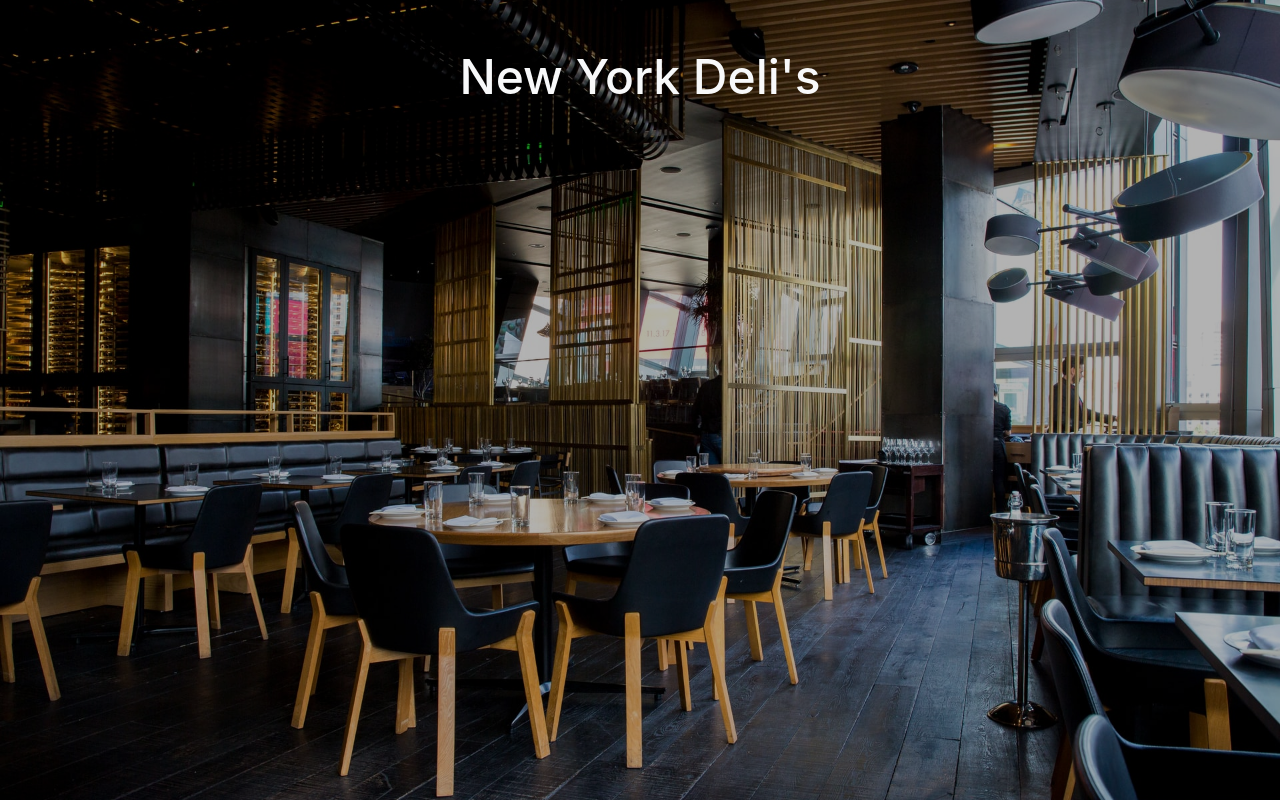
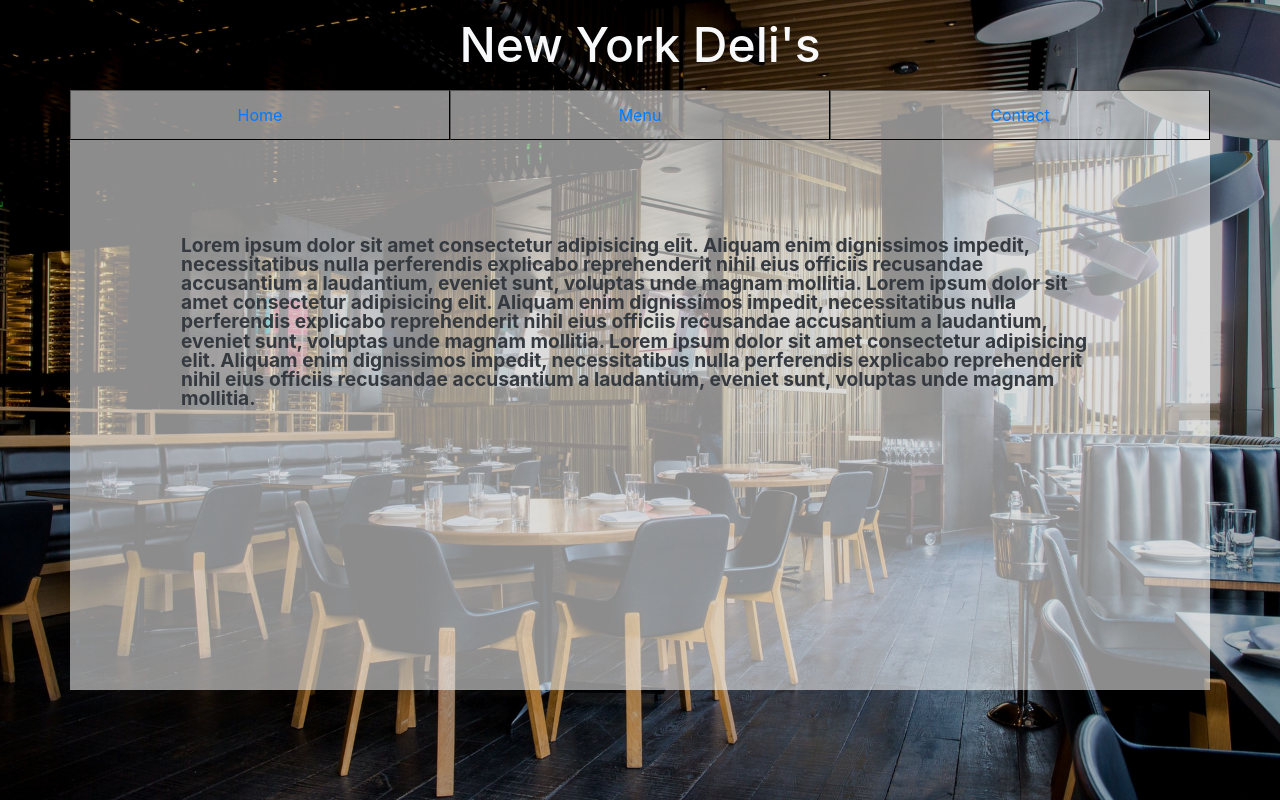
Before and after one commit to 8Bts/Restaurant-Page, a website built with webpack: page dist/index.html in a window 1280 px wide. Built offline with nearby package versions, Linux system fonts and the light colour scheme.

Commit message:
Add main section and home module

```diff
--- /dev/null
+++ b/src/home.js
@@ -0,0 +1,23 @@
+/* eslint-disable linebreak-style */
+const home = (container) => {
+  container.innerHTML = `
+  <p id='dText' class="d-text">
+  Lorem ipsum dolor sit amet consectetur adipisicing elit.
+  Aliquam enim dignissimos impedit, necessitatibus nulla
+  perferendis explicabo reprehenderit nihil eius officiis
+  recusandae accusantium a laudantium, eveniet sunt,
+  voluptas unde magnam mollitia.
+  Lorem ipsum dolor sit amet consectetur adipisicing elit.
+  Aliquam enim dignissimos impedit, necessitatibus nulla
+  perferendis explicabo reprehenderit nihil eius officiis
+  recusandae accusantium a laudantium, eveniet sunt,
+  voluptas unde magnam mollitia.
+  Lorem ipsum dolor sit amet consectetur adipisicing elit.
+  Aliquam enim dignissimos impedit, necessitatibus nulla
+  perferendis explicabo reprehenderit nihil eius officiis
+  recusandae accusantium a laudantium, eveniet sunt,
+  voluptas unde magnam mollitia.
+  </p>`;
+}
+
+export default home;
--- a/src/index.js
+++ b/src/index.js
@@ -4,3 +4,18 @@ import 'bootstrap/dist/css/bootstrap.min.css';
 import './styles/style.css';
 import './styles/css-reset.css';
 import './images/jason-leung.jpg';
+
+import PageLoad from './page-load';
+import Home from './home'
+
+PageLoad();
+
+let tabHome = document.getElementById('home');
+let tabMenu = document.getElementById('menu');
+let tabContact = document.getElementById('contact');
+let dContent = document.getElementById('dContent');
+
+tabHome.onclick = () => {
+  //dContent.innerHTML = "<p>11</p>"
+  Home(dContent);
+};
--- /dev/null
+++ b/src/menu.js
@@ -0,0 +1,5 @@
+const menu = (container) => {
+  container.innerHTML = `
+
+  `
+}
--- a/src/page-load.js
+++ b/src/page-load.js
@@ -1,5 +1,46 @@
 /* eslint-disable linebreak-style */
 const load = () => {
   const header = document.createElement('header');
-  header.innerHTML = '';
+  header.className = 'text-center p-3';
+  header.innerHTML = '<h1 style="font-size: 3rem; color: var(--light)">New York Deli\'s</h1>';
+  document.getElementById('content').appendChild(header);
+
+  const main = document.createElement('main');
+  main.className = 'main container';
+  main.innerHTML = `
+    <div class="row">
+      <div class="col-4 text-center tab">
+        <a href="#" id="home">Home</a>
+      </div>
+      <div class="col-4 text-center tab">
+        <a href="#" id="menu">Menu</a>
+      </div>
+      <div class="col-4 text-center tab">
+        <a href="#" id="contact">Contact</a>
+      </div>
+    </div>
+    <div class="row">
+      <div id ="dContent" class="col-12 d-content">
+        <p id='dText' class="d-text">
+        Lorem ipsum dolor sit amet consectetur adipisicing elit.
+        Aliquam enim dignissimos impedit, necessitatibus nulla
+        perferendis explicabo reprehenderit nihil eius officiis
+        recusandae accusantium a laudantium, eveniet sunt,
+        voluptas unde magnam mollitia.
+        Lorem ipsum dolor sit amet consectetur adipisicing elit.
+        Aliquam enim dignissimos impedit, necessitatibus nulla
+        perferendis explicabo reprehenderit nihil eius officiis
+        recusandae accusantium a laudantium, eveniet sunt,
+        voluptas unde magnam mollitia.
+        Lorem ipsum dolor sit amet consectetur adipisicing elit.
+        Aliquam enim dignissimos impedit, necessitatibus nulla
+        perferendis explicabo reprehenderit nihil eius officiis
+        recusandae accusantium a laudantium, eveniet sunt,
+        voluptas unde magnam mollitia.
+        </p>
+      </div>
+    </div>`;
+    document.getElementById('content').appendChild(main);
 };
+
+export default load;
--- a/src/styles/style.css
+++ b/src/styles/style.css
@@ -14,3 +14,20 @@ body {
   min-height: 100vh;
   background: rgba(0, 0, 0, 0.3) center / cover fixed;
 }
+
+.main {
+  height: 75vh;
+  background-color: rgba(255, 255, 255, 0.55);
+}
+
+.tab {
+  padding: 1em;
+  border: 1px outset black;
+}
+
+.d-text {
+  padding: 5em;
+  font-weight: bold;
+  font-size: 1.2rem;
+  color: var(--dark);
+}
```
Also changed, not shown: dist/index.html, dist/main.js.
